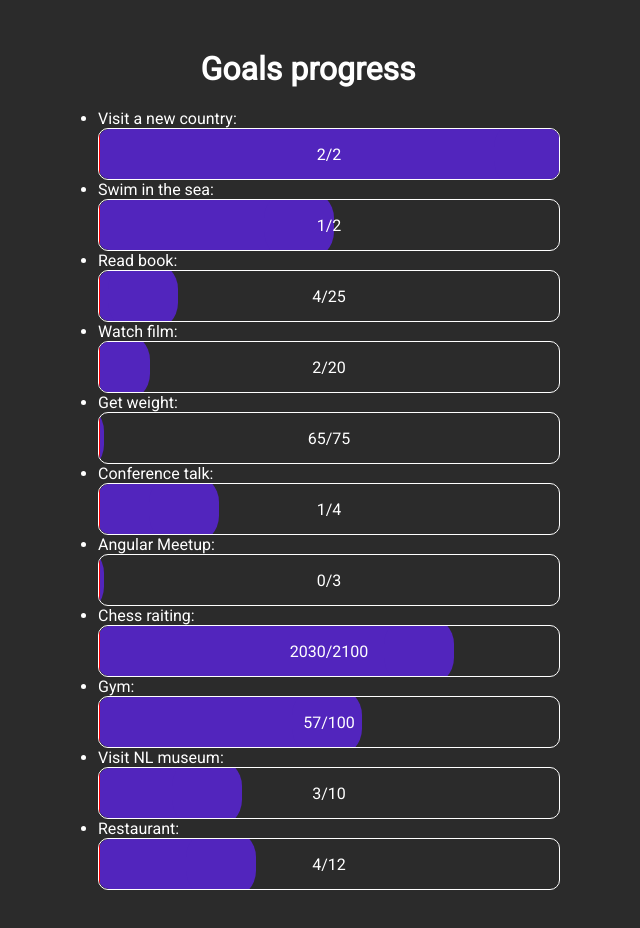
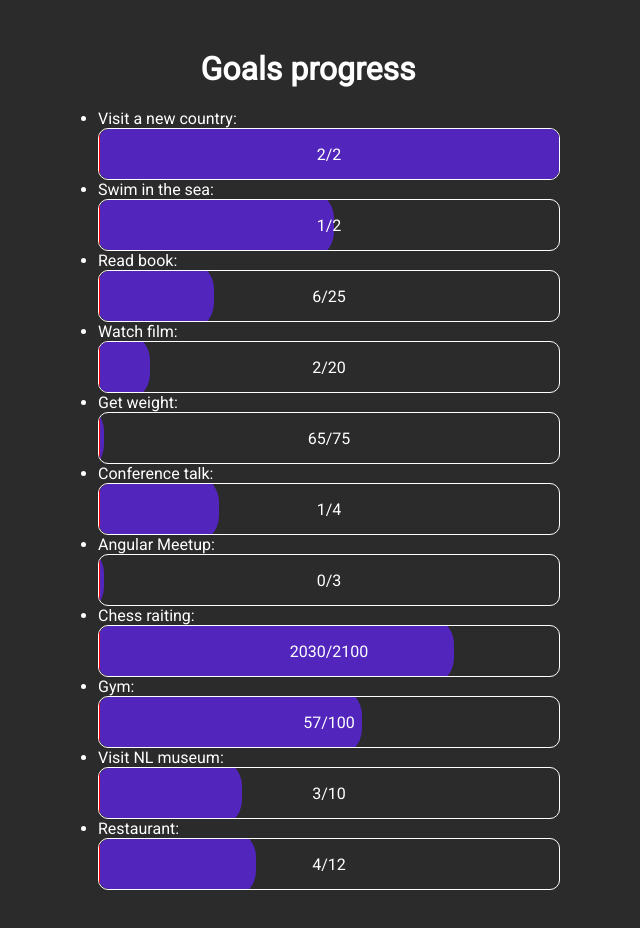
Before and after one commit to stevermeister/year-goals-progress, a React (Create React App) app: page / in a window 1280 px wide. Shown: the top 928 px of the page, without its empty margins (332-972 px from the left). Built offline with nearby package versions, Linux system fonts and the light colour scheme.

Commit message:
books update

```diff
--- a/src/App.js
+++ b/src/App.js
@@ -20,7 +20,7 @@ function App() {
   const statusNumber = {
     'Visit a new country' : 2,
     'Swim in the sea' : 1,
-    'Read book' : 4,
+    'Read book' : 6,
     'Watch film' : 2,
     'Get weight' : 65,
     'Conference talk' : 1,
```
